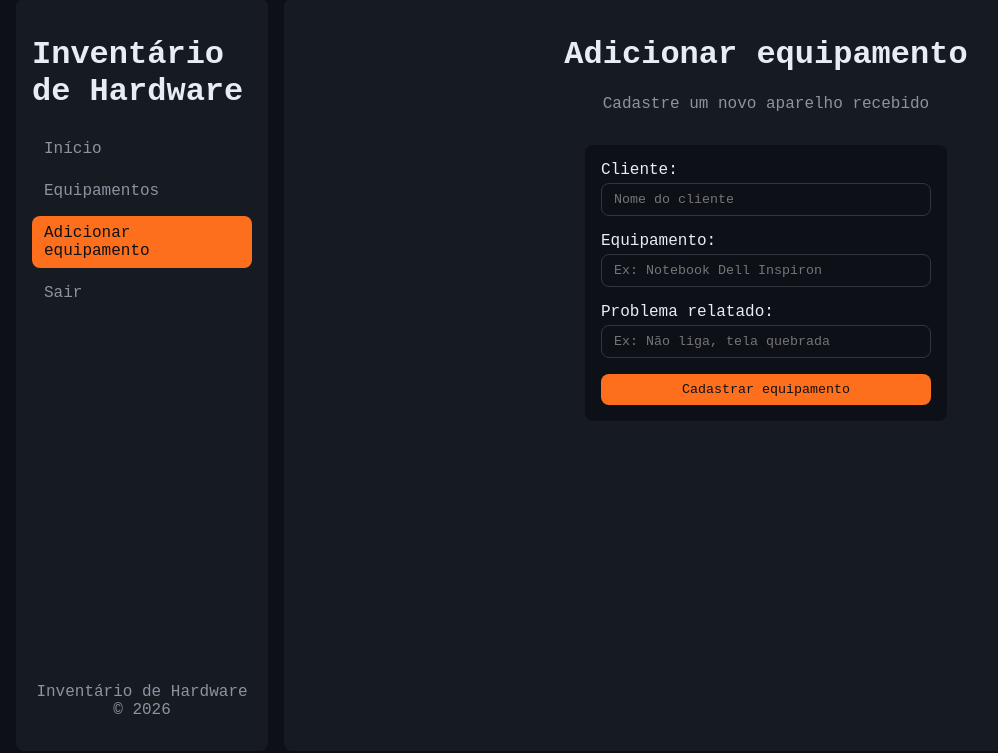
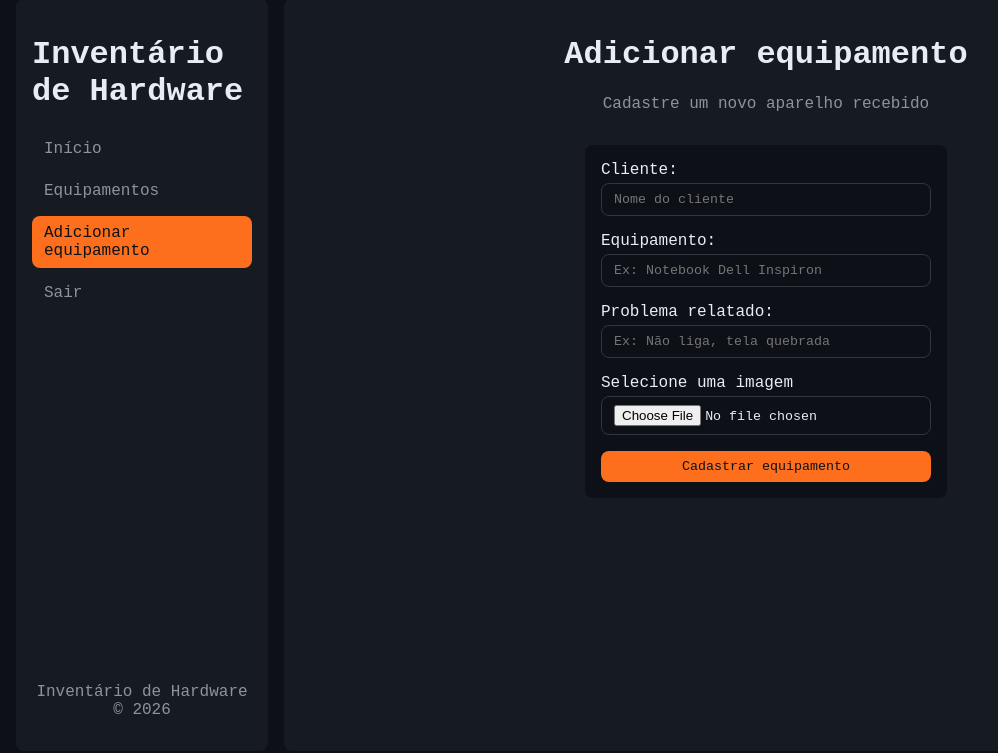
Before and after one commit to PedroPaivaSec/inventario-de-hardware, a PHP site: page /adicionar_equipamento.php in a window 1280 px wide. Shown: the part 25-778 px from the top of the page, without its empty margins (8-1006 px from the left). Run offline with PHP 8.4, Linux system fonts and the light colour scheme; the visitor is signed in with stand-in values (Sample User, id 1).

Commit message:
feat: Inicio da construção da função para adicionar equipamentos

```diff
--- a/adicionar_equipamento.php
+++ b/adicionar_equipamento.php
@@ -37,7 +37,7 @@ travaLogin();
             <p>Cadastre um novo aparelho recebido</p>
         </div>
 
-        <form action="" method="POST">
+        <form action="novo_equip.php" method="POST" enctype="multipart/form-data">
 
             <div class="form-group">
                 <label for="cliente">Cliente:</label>
@@ -54,6 +54,11 @@ travaLogin();
                 <input type="text" id="problema" name="problema" placeholder="Ex: Não liga, tela quebrada" required>
             </div>
 
+            <div class="form-group">
+                <label for="imagem">Selecione uma imagem</label>
+                <input type="file" id="imagem" name="foto" accept="image/jpeg, image/png, image/webp">
+            </div>
+
             <button type="submit">Cadastrar equipamento</button>
 
         </form>
--- /dev/null
+++ b/php/novo_equip.php
@@ -0,0 +1,5 @@
+<?php
+
+require_once __DIR__ . "/requires.php";
+
+?>
```
